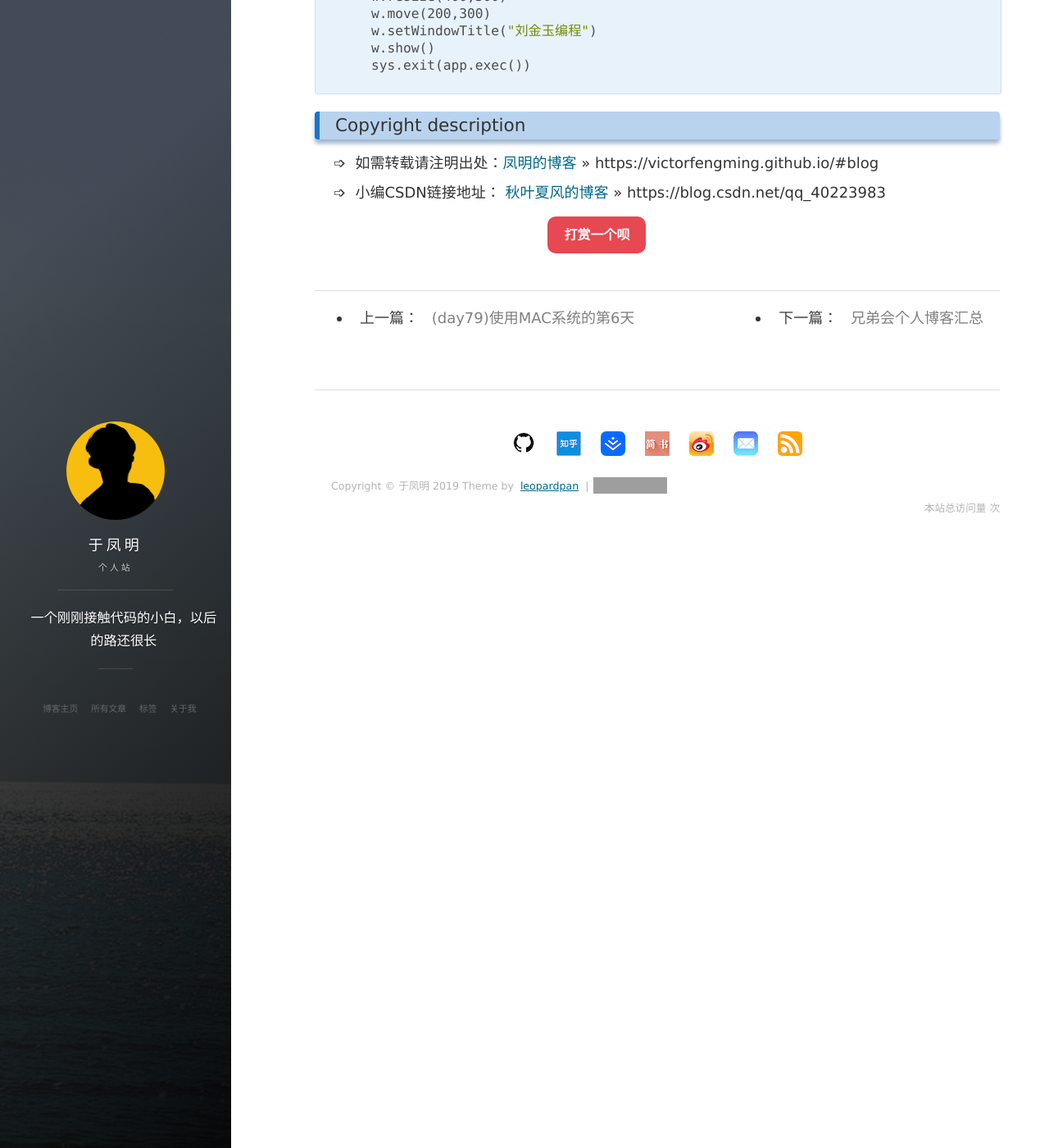
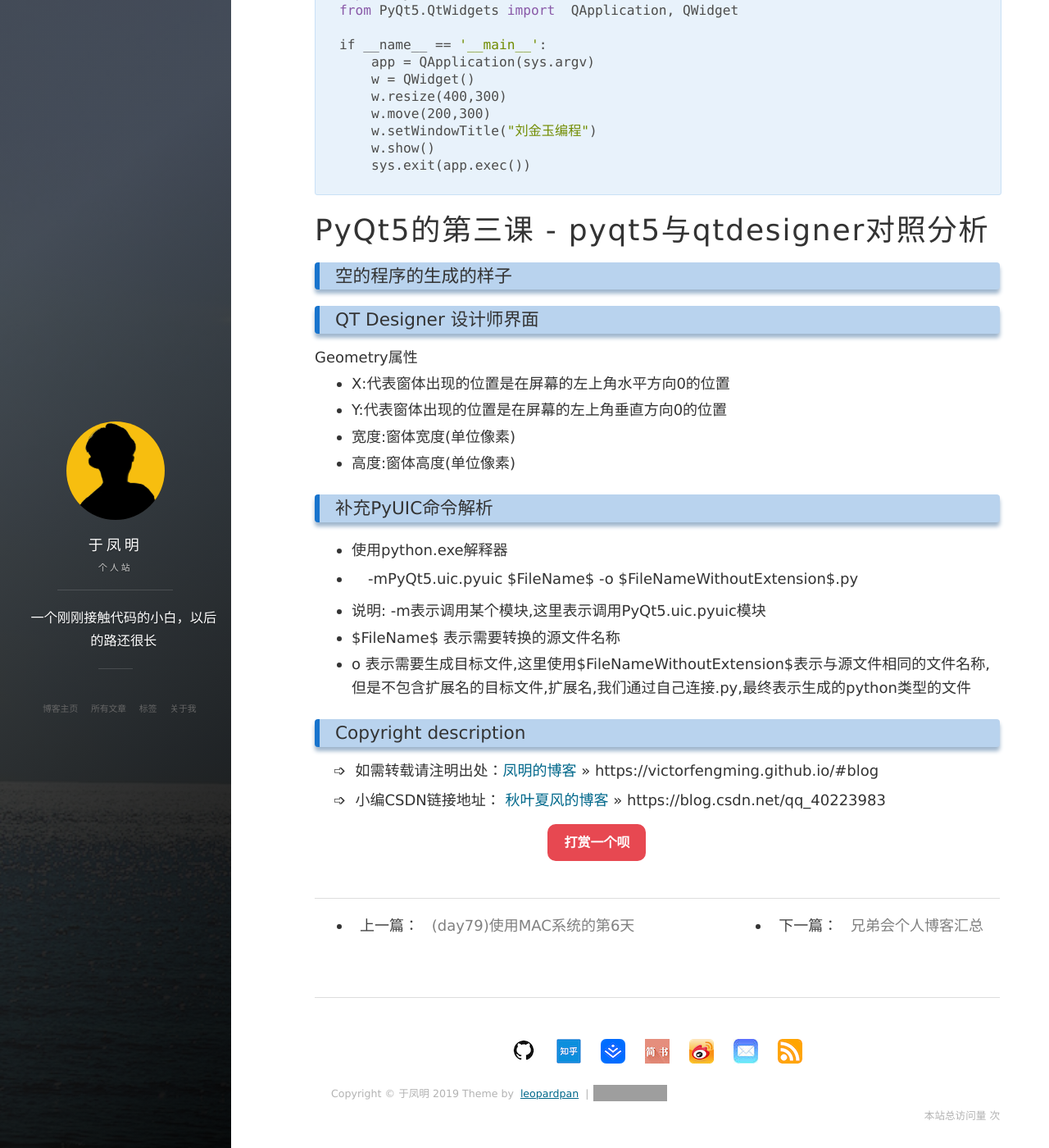
Before and after one commit to victorfengming/victorfengming.github.io.leopardpan, a Jekyll site: the page built from _posts/python/pyqt5/2019-10-31-pyqt5.markdown, in a window 1280 px wide and 1400 px high, scrolled down 1586 px. Shown: the whole window at 82% size. Built offline with Jekyll 4.4.1, drawn with Linux system fonts in a browser that asks for light colours; nearby versions of some CDN libraries; comment, search, counter and statistics services are not loaded; grey boxes are pictures that could not be loaded.

Commit message:
# PyQt5的第三课 - pyqt5与qtdesigner对照分析

````diff
--- a/_posts/python/pyqt5/2019-10-31-pyqt5.markdown
+++ b/_posts/python/pyqt5/2019-10-31-pyqt5.markdown
@@ -5,6 +5,8 @@ date: 2019-10-31
 tags: Python solution basis
 ---
 
+
+# PyQt5的第一课
 一个牛人的博客->[编程创造城市](http://bcczcs.com/blog/)
 
 学什么Java,Python它不香么?
@@ -53,6 +55,8 @@ E:\Python37\python.exe
 - Arguments:`-m PyQt5.uic.pyuic $FileName$ -o $FileNameWithoutExtension$.py`
 - Working directory:`$FileDir$`
 
+# PyQt5的第二课
+
 ### 使用QtWidgets写第一个程序,基于pyqt5
 
 - 使用纯代码写第一个PyQt5程序
@@ -70,3 +74,23 @@ if __name__ == '__main__':
     w.show()
     sys.exit(app.exec())
 ```
+
+
+# PyQt5的第三课 - pyqt5与qtdesigner对照分析
+
+### 空的程序的生成的样子
+
+### QT Designer 设计师界面
+#####  Geometry属性
+- X:代表窗体出现的位置是在屏幕的左上角水平方向0的位置
+- Y:代表窗体出现的位置是在屏幕的左上角垂直方向0的位置
+- 宽度:窗体宽度(单位像素)
+- 高度:窗体高度(单位像素)
+
+### 补充PyUIC命令解析
+- 使用python.exe解释器
+- -mPyQt5.uic.pyuic $FileName$ -o $FileNameWithoutExtension$.py
+
+- 说明: -m表示调用某个模块,这里表示调用PyQt5.uic.pyuic模块
+-  $FileName$ 表示需要转换的源文件名称
+- o 表示需要生成目标文件,这里使用$FileNameWithoutExtension$表示与源文件相同的文件名称,但是不包含扩展名的目标文件,扩展名,我们通过自己连接.py,最终表示生成的python类型的文件
````
